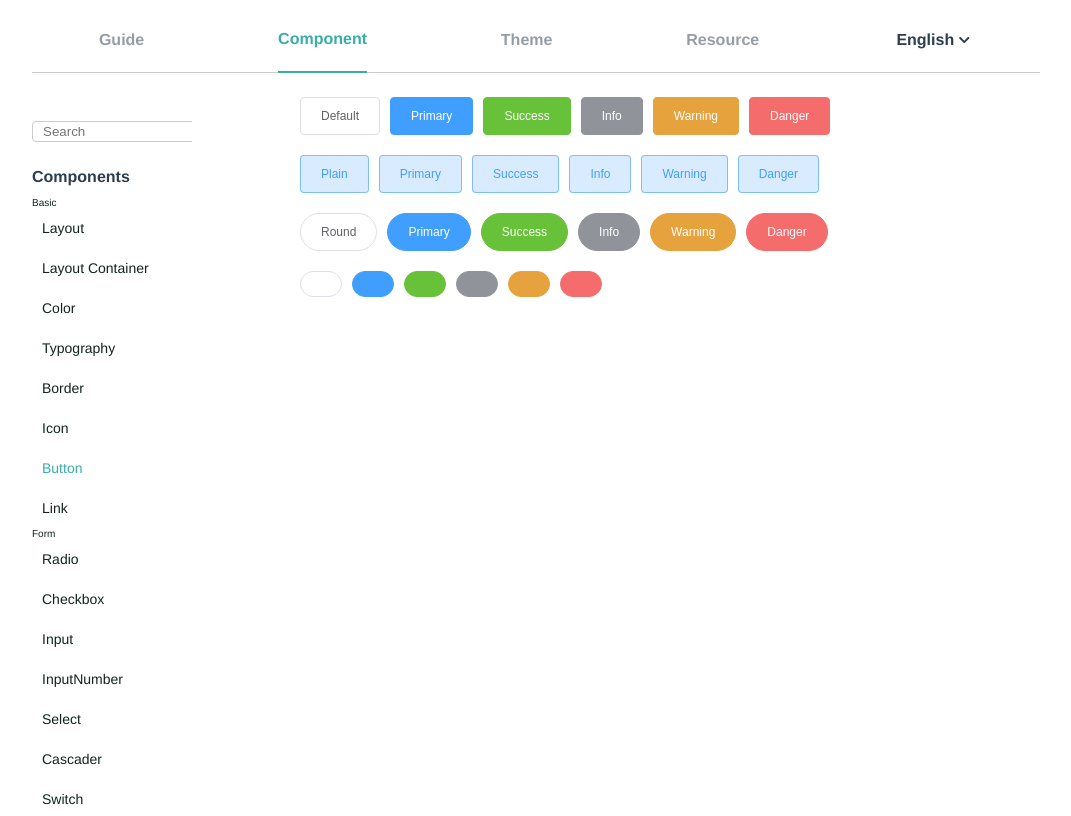
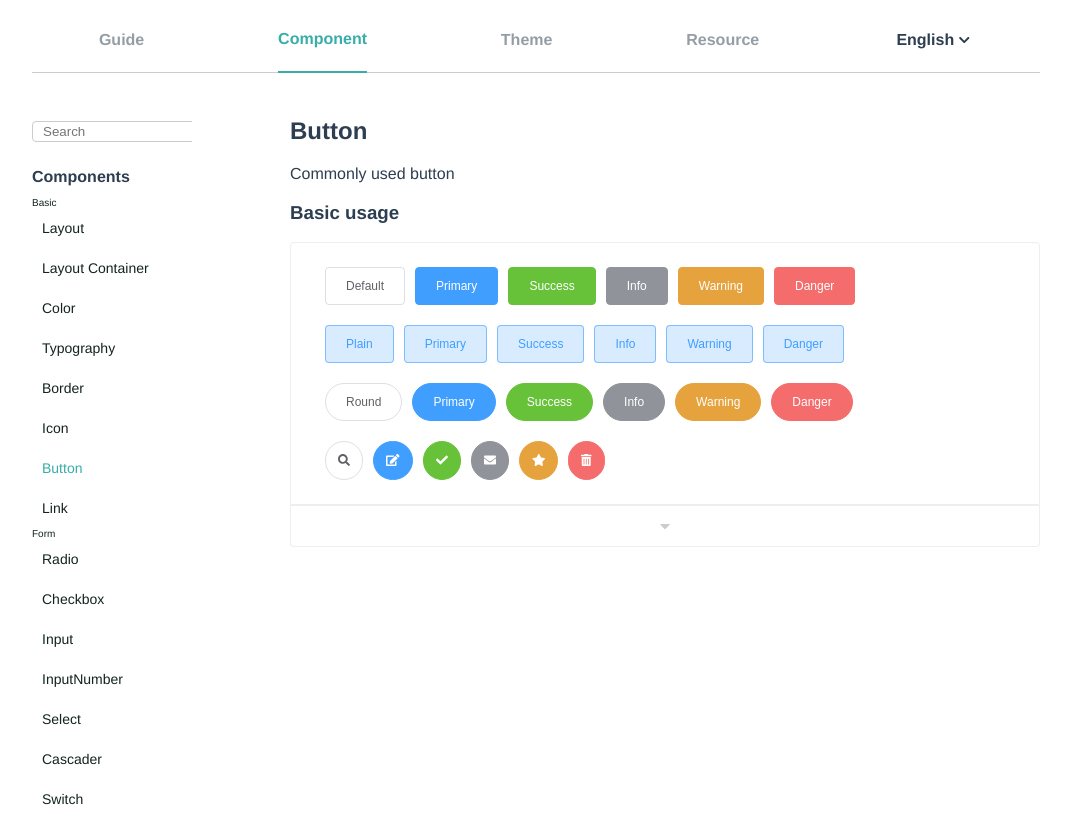
Before and after one commit to frostace/December-UI, a Vue app in the folder december-ui/: page /#/component/button in a window 1280 px wide. Shown: the whole page, without its empty margins (104-1175 px from the left). Built offline with nearby package versions, Linux system fonts and the light colour scheme; what vue-hljs would draw is missing.

Commit message:
v0.0.10
added basic demo block for button view page

```diff
--- a/december-ui/src/components/Button.vue
+++ b/december-ui/src/components/Button.vue
@@ -23,6 +23,7 @@
             <slot></slot>
         </span>
         {{content}}
+        <font-awesome-icon v-if="circle" :icon="iconName" size="x" />
     </button>
 </template>
 
@@ -60,7 +61,8 @@ export default {
         plain: Boolean,
         autofocus: Boolean,
         round: Boolean,
-        circle: Boolean
+        circle: Boolean,
+        iconName: String
     },
     computed: {
         _elFormItemSize() {
@@ -143,9 +145,13 @@ export default {
 
 .is-round {
     border-radius: 30px;
+    &:hover {
+        color: red;
+    }
 }
 
 .is-circle {
     border-radius: 30px;
+    padding: 12px;
 }
 </style>
--- a/december-ui/src/views/Button.vue
+++ b/december-ui/src/views/Button.vue
@@ -1,4 +1,8 @@
 <template>
+    <div>
+        <h2>Button</h2>
+        <p>Commonly used button</p>
+        <h3>Basic usage</h3>
         <div class="demo">
             <div class="demo-block">
                 <div class="dc-row dc-row-default">
@@ -37,12 +41,81 @@
                         v-bind:type="buttonprop.type"
                         :content="buttonprop.content"
                         :size="buttonprop.size"
+                        :iconName="buttonprop.iconName"
                         circle
                     />
                 </div>
             </div>
-        <div class="code-block"></div>
-        <div class="code-block-control"></div>
+            <div class="code-block">
+                <div class="description">
+                    Use
+                    <code class="little-code">type</code>,
+                    <code class="little-code">plain</code>,
+                    <code class="little-code">round</code> and
+                    <code class="little-code">circle</code> to define Button's style.
+                </div>
+                <pre><div class="code-area"><code class="html">
+<span class="hljs-tag">&lt;</span><span class="hljs-name">dc-row</span><span class="hljs-tag">&gt;</span>
+    <span class="hljs-tag">&lt;</span><span class="hljs-name">dc-button</span><span class="hljs-tag">&gt;</span>Default<span class="hljs-tag">&lt;</span><span class="hljs-name">/dc-button</span><span class="hljs-tag">&gt;</span>
+    <span class="hljs-tag">&lt;</span><span class="hljs-name">dc-button type="primary"</span><span class="hljs-tag">&gt;</span>Primary<span class="hljs-tag">&lt;</span><span class="hljs-name">/dc-button</span><span class="hljs-tag">&gt;</span>
+    <span class="hljs-tag">&lt;</span><span class="hljs-name">dc-button type="success"</span><span class="hljs-tag">&gt;</span>Success<span class="hljs-tag">&lt;</span><span class="hljs-name">/dc-button</span><span class="hljs-tag">&gt;</span>
+    <span class="hljs-tag">&lt;</span><span class="hljs-name">dc-button type="info"</span><span class="hljs-tag">&gt;</span>Info<span class="hljs-tag">&lt;</span><span class="hljs-name">/dc-button</span><span class="hljs-tag">&gt;</span>
+    <span class="hljs-tag">&lt;</span><span class="hljs-name">dc-button type="warning"</span><span class="hljs-tag">&gt;</span>Warning<span class="hljs-tag">&lt;</span><span class="hljs-name">/dc-button</span><span class="hljs-tag">&gt;</span>
+    <span class="hljs-tag">&lt;</span><span class="hljs-name">dc-button type="danger"</span><span class="hljs-tag">&gt;</span>Danger<span class="hljs-tag">&lt;</span><span class="hljs-name">/dc-button</span><span class="hljs-tag">&gt;</span>
+<span class="hljs-tag">&lt;</span><span class="hljs-name">/dc-row</span><span class="hljs-tag">&gt;</span>
+
+<span class="hljs-tag">&lt;</span><span class="hljs-name">dc-row</span><span class="hljs-tag">&gt;</span>
+    <span class="hljs-tag">&lt;</span><span class="hljs-name">dc-button plain</span><span class="hljs-tag">&gt;</span>Plain<span class="hljs-tag">&lt;</span><span class="hljs-name">/dc-button</span><span class="hljs-tag">&gt;</span>
+    <span class="hljs-tag">&lt;</span><span class="hljs-name">dc-button type="primary" plain</span><span class="hljs-tag">&gt;</span>Primary<span class="hljs-tag">&lt;</span><span class="hljs-name">/dc-button</span><span class="hljs-tag">&gt;</span>
+    <span class="hljs-tag">&lt;</span><span class="hljs-name">dc-button type="success" plain</span><span class="hljs-tag">&gt;</span>Success<span class="hljs-tag">&lt;</span><span class="hljs-name">/dc-button</span><span class="hljs-tag">&gt;</span>
+    <span class="hljs-tag">&lt;</span><span class="hljs-name">dc-button type="info" plain</span><span class="hljs-tag">&gt;</span>Info<span class="hljs-tag">&lt;</span><span class="hljs-name">/dc-button</span><span class="hljs-tag">&gt;</span>
+    <span class="hljs-tag">&lt;</span><span class="hljs-name">dc-button type="warning" plain</span><span class="hljs-tag">&gt;</span>Warning<span class="hljs-tag">&lt;</span><span class="hljs-name">/dc-button</span><span class="hljs-tag">&gt;</span>
+    <span class="hljs-tag">&lt;</span><span class="hljs-name">dc-button type="danger" plain</span><span class="hljs-tag">&gt;</span>Danger<span class="hljs-tag">&lt;</span><span class="hljs-name">/dc-button</span><span class="hljs-tag">&gt;</span>
+<span class="hljs-tag">&lt;</span><span class="hljs-name">/dc-row</span><span class="hljs-tag">&gt;</span>
+
+<span class="hljs-tag">&lt;</span><span class="hljs-name">dc-row</span><span class="hljs-tag">&gt;</span>
+    <span class="hljs-tag">&lt;</span><span class="hljs-name">dc-button round</span><span class="hljs-tag">&gt;</span>Round<span class="hljs-tag">&lt;</span><span class="hljs-name">/dc-button</span><span class="hljs-tag">&gt;</span>
+    <span class="hljs-tag">&lt;</span><span class="hljs-name">dc-button type="primary" round</span><span class="hljs-tag">&gt;</span>Primary<span class="hljs-tag">&lt;</span><span class="hljs-name">/dc-button</span><span class="hljs-tag">&gt;</span>
+    <span class="hljs-tag">&lt;</span><span class="hljs-name">dc-button type="success" round</span><span class="hljs-tag">&gt;</span>Success<span class="hljs-tag">&lt;</span><span class="hljs-name">/dc-button</span><span class="hljs-tag">&gt;</span>
+    <span class="hljs-tag">&lt;</span><span class="hljs-name">dc-button type="info" round</span><span class="hljs-tag">&gt;</span>Info<span class="hljs-tag">&lt;</span><span class="hljs-name">/dc-button</span><span class="hljs-tag">&gt;</span>
+    <span class="hljs-tag">&lt;</span><span class="hljs-name">dc-button type="warning" round</span><span class="hljs-tag">&gt;</span>Warning<span class="hljs-tag">&lt;</span><span class="hljs-name">/dc-button</span><span class="hljs-tag">&gt;</span>
+    <span class="hljs-tag">&lt;</span><span class="hljs-name">dc-button type="danger" round</span><span class="hljs-tag">&gt;</span>Danger<span class="hljs-tag">&lt;</span><span class="hljs-name">/dc-button</span><span class="hljs-tag">&gt;</span>
+<span class="hljs-tag">&lt;</span><span class="hljs-name">/dc-row</span><span class="hljs-tag">&gt;</span>
+
+<span class="hljs-tag">&lt;</span><span class="hljs-name">dc-row</span><span class="hljs-tag">&gt;</span>
+    <span class="hljs-tag">&lt;</span><span class="hljs-name">dc-button icon="dl-icon-search" circle</span><span class="hljs-tag">&gt;</span><span class="hljs-tag">&lt;</span><span class="hljs-name">/dc-button</span><span class="hljs-tag">&gt;</span>
+    <span class="hljs-tag">&lt;</span><span
+    class="hljs-name"
+>dc-button type="primary" icon="dl-icon-edit" circle</span><span
+    class="hljs-tag"
+>&gt;</span><span class="hljs-tag">&lt;</span><span class="hljs-name">/dc-button</span><span class="hljs-tag">&gt;</span>
+    <span class="hljs-tag">&lt;</span><span
+    class="hljs-name"
+>dc-button type="success" icon="dl-icon-check" circle</span><span
+    class="hljs-tag"
+>&gt;</span><span class="hljs-tag">&lt;</span><span class="hljs-name">/dc-button</span><span class="hljs-tag">&gt;</span>
+    <span class="hljs-tag">&lt;</span><span
+    class="hljs-name"
+>dc-button type="info" icon="dl-icon-message" circle</span><span
+    class="hljs-tag"
+>&gt;</span><span class="hljs-tag">&lt;</span><span class="hljs-name">/dc-button</span><span class="hljs-tag">&gt;</span>
+    <span class="hljs-tag">&lt;</span><span
+    class="hljs-name"
+>dc-button type="warning" icon="dl-icon-star-off" circle</span><span
+    class="hljs-tag"
+>&gt;</span><span class="hljs-tag">&lt;</span><span class="hljs-name">/dc-button</span><span class="hljs-tag">&gt;</span>
+    <span class="hljs-tag">&lt;</span><span
+    class="hljs-name"
+>dc-button type="danger" icon="dl-icon-delete" circle</span><span
+    class="hljs-tag"
+>&gt;</span><span class="hljs-tag">&lt;</span><span class="hljs-name">/dc-button</span><span class="hljs-tag">&gt;</span>
+<span class="hljs-tag">&lt;</span><span class="hljs-name">/dc-row</span><span class="hljs-tag">&gt;</span>
+                        </code></div></pre>
+            </div>
+            <div class="code-block-control">
+                <font-awesome-icon icon="caret-down" size="x" />
+            </div>
+        </div>
     </div>
 </template>
 
@@ -57,8 +130,39 @@ export default {
                 {
                     type: "",
                     content: "Default",
-                    size: "medium",
-                    plain: "true"
+                    size: "medium"
+                },
+                {
+                    type: "primary",
+                    content: "Primary",
+                    size: "medium"
+                },
+                {
+                    type: "success",
+                    content: "Success",
+                    size: "medium"
+                },
+                {
+                    type: "info",
+                    content: "Info",
+                    size: "medium"
+                },
+                {
+                    type: "warning",
+                    content: "Warning",
+                    size: "medium"
+                },
+                {
+                    type: "danger",
+                    content: "Danger",
+                    size: "medium"
+                }
+            ],
+            buttonPropsPlain: [
+                {
+                    type: "",
+                    content: "Plain",
+                    size: "medium"
                 },
                 {
                     type: "primary",
@@ -69,58 +173,17 @@ export default {
                 {
                     type: "success",
                     content: "Success",
-                    size: "medium",
-                    plain: "true"
+                    size: "medium"
                 },
                 {
                     type: "info",
                     content: "Info",
-                    size: "medium",
-                    plain: "true"
+                    size: "medium"
                 },
                 {
                     type: "warning",
                     content: "Warning",
-                    size: "medium",
-                    plain: "true"
-                },
-                {
-                    type: "danger",
-                    content: "Danger",
-                    size: "medium",
-                    plain: "true"
-                }
-            ],
-            buttonPropsPlain: [
-                {
-                    type: "",
-                    content: "Plain",
-                    size: "medium",
-                    plain: "true"
-                },
-                {
-                    type: "primary",
-                    content: "Primary",
-                    size: "medium",
-                    plain: "true"
-                },
-                {
-                    type: "success",
-                    content: "Success",
-                    size: "medium",
-                    plain: "true"
-                },
-                {
-                    type: "info",
-                    content: "Info",
-                    size: "medium",
-                    plain: "true"
-                },
-                {
-                    type: "warning",
-                    content: "Warning",
-                    size: "medium",
-                    plain: "true"
+                    size: "medium"
                 },
                 {
                     type: "danger",
@@ -139,32 +202,27 @@ export default {
                 {
                     type: "primary",
                     content: "Primary",
-                    size: "medium",
-                    plain: "true"
+                    size: "medium"
                 },
                 {
                     type: "success",
                     content: "Success",
-                    size: "medium",
-                    plain: "true"
+                    size: "medium"
                 },
                 {
                     type: "info",
                     content: "Info",
-                    size: "medium",
-                    plain: "true"
+                    size: "medium"
                 },
                 {
                     type: "warning",
                     content: "Warning",
-                    size: "medium",
-                    plain: "true"
+                    size: "medium"
                 },
                 {
                     type: "danger",
                     content: "Danger",
-                    size: "medium",
-                    plain: "true"
+                    size: "medium"
                 }
             ],
             buttonPropsCircle: [
@@ -172,37 +230,37 @@ export default {
                     type: "",
                     content: "",
                     size: "medium",
-                    plain: "true"
+                    iconName: "search"
                 },
                 {
                     type: "primary",
                     content: "",
                     size: "medium",
-                    plain: "true"
+                    iconName: "edit"
                 },
                 {
                     type: "success",
                     content: "",
                     size: "medium",
-                    plain: "true"
+                    iconName: "check"
                 },
                 {
                     type: "info",
                     content: "",
                     size: "medium",
-                    plain: "true"
+                    iconName: "envelope"
                 },
                 {
                     type: "warning",
                     content: "",
                     size: "medium",
-                    plain: "true"
+                    iconName: "star"
                 },
                 {
                     type: "danger",
                     content: "",
                     size: "medium",
-                    plain: "true"
+                    iconName: "trash-alt"
                 }
             ]
         };
@@ -214,14 +272,98 @@ export default {
 </script>
 
 <style lang="scss" scoped>
+$green: #38ada9;
+
+.demo-block {
+    display: flex;
+    flex-direction: column;
+    justify-content: center;
+    align-items: left;
+    border: {
+        style: solid;
+        color: #eee;
+        width: 1px;
+        radius: 4px 4px 0 0;
+    }
+    padding: 24px;
+
     .dc-row {
         display: inline-flex;
         flex-wrap: wrap;
         flex-direction: row;
         justify-content: left;
         align-items: center;
-    > * {
+        &:not(:last-child) {
             margin-bottom: 20px;
         }
     }
+}
+
+.code-block-control {
+    display: flex;
+    height: 40px;
+    flex-direction: row;
+    justify-content: center;
+    align-items: center;
+    border: {
+        style: solid;
+        color: #eee;
+        width: 1px;
+        radius: 0 0 4px 4px;
+    }
+    border-top: none;
+    i,
+    svg {
+        color: #ccc;
+        &:hover {
+            color: $green;
+        }
+    }
+}
+
+div.code-block-control:hover {
+    color: red;
+}
+
+.code-block {
+    display: flex;
+    flex-direction: column;
+    justify-content: center;
+    align-items: left;
+    height: 0px;
+    overflow: hidden;
+    background-color: transparentize($color: #ccc, $amount: 0.9);
+    border: {
+        style: solid;
+        color: #eee;
+        width: 1px;
+    }
+    border-top: none;
+    .description {
+        background-color: white;
+        padding: 16px;
+        margin: 10px;
+        border: {
+            style: solid;
+            color: #eee;
+            width: 1px;
+            radius: 4px;
+        }
+
+        .little-code {
+            background-color: transparentize($color: $green, $amount: 0.8);
+            border-radius: 2px;
+            padding: 1px 5px;
+            margin: 0 4px;
+        }
+    }
+
+    pre {
+        margin: 0;
+    }
+
+    .code-area {
+        padding: 12px 24px;
+    }
+}
 </style>
```
Also changed, not shown: december-ui/src/main.js (+17 -1 lines). Lines whose indentation alone changed are shown as unchanged.
